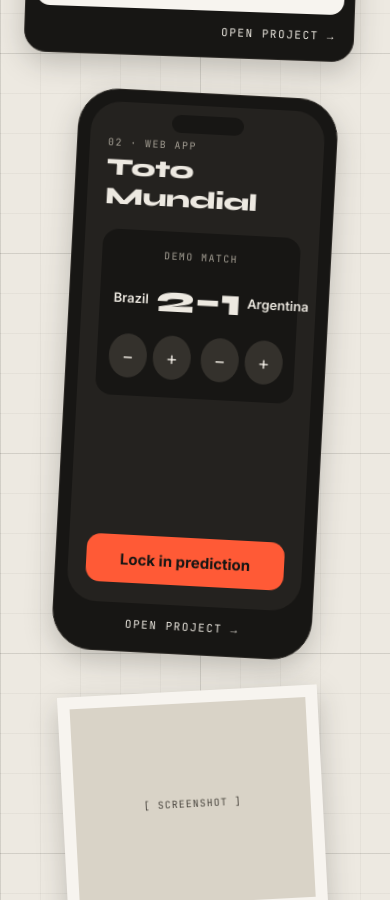
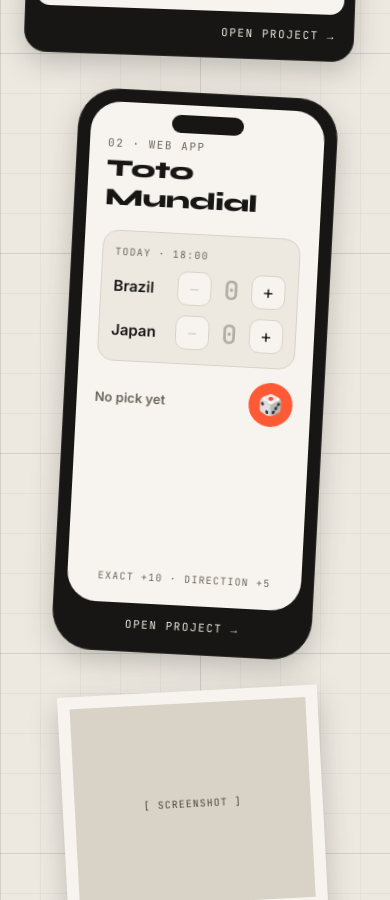
Before and after one commit to yoavm7-code/yoavmizrahi, a plain HTML site: page index.html in a window 390 px wide. Shown: the part 1211-2111 px from the top of the page. Drawn offline with Linux system fonts and the light colour scheme.

Commit message:
Match the desk's Toto Mundial phone to the real app
The desk phone showed an old made-up toy (Brazil 2-1 Argentina with a lock
button). It now shows the replica's main moment, small: Brazil vs Japan with
+ and - that save by themselves after a pause, undo, and the dice. Site palette
only. The project page's unreachable score picker is removed, and the pick
tests pause the clock so slow clicks can't save early.

Co-Authored-By: Claude Opus 5.5 <noreply@anthropic.com>

```diff
--- a/css/style.css
+++ b/css/style.css
@@ -270,16 +270,25 @@ body[data-theme="dark"] .site-header { border-color: var(--ink-line); }
 .phone__foot { display: flex; justify-content: center; padding-bottom: 2px; }
 
 /* Toto widget */
-.toto { display: flex; flex-direction: column; gap: 18px; flex: 1 1 auto; }
-.toto__match { background: var(--ink); border-radius: 16px; padding: 18px 12px; display: flex; flex-direction: column; gap: 14px; align-items: center; }
-.toto__teams { display: grid; grid-template-columns: minmax(0, 1fr) auto minmax(0, 1fr); gap: 6px; width: 100%; align-items: center; text-align: center; font-size: 13px; font-weight: 600; }
-.toto__score { font-family: var(--display); font-weight: 800; font-size: 38px; white-space: nowrap; }
-.phone--big .toto__score { font-size: 46px; }
-.toto__controls { display: grid; grid-template-columns: repeat(2, minmax(0, 1fr)); width: 100%; gap: 10px; }
-.toto__pair { display: flex; justify-content: center; gap: 6px; }
-.round { width: 44px; height: 44px; border-radius: 50%; border: 0; background: var(--ink-3); color: var(--paper); font-size: 18px; }
-.toto__lock { margin-top: auto; background: var(--accent); color: var(--ink); border: 0; border-radius: 14px; padding: 14px; min-height: 48px; font-weight: 700; font-size: 15px; }
-.toto__lock.is-locked { background: transparent; color: var(--accent); border: 1px solid var(--accent); }
+.phone__screen--paper { background: var(--paper-2); color: var(--ink); }
+.phone__screen--paper .phone__notch { background: var(--ink); }
+.toto { display: flex; flex-direction: column; gap: 14px; flex: 1 1 auto; }
+.toto__card { display: flex; flex-direction: column; gap: 10px; padding: 14px 12px; border: 1px solid var(--line); border-radius: 16px; background: var(--paper); }
+.toto__when { font-family: var(--mono); font-size: 10px; letter-spacing: .12em; color: var(--muted); }
+.toto__row { display: flex; align-items: center; gap: 8px; }
+.toto__name { flex: 1; min-width: 0; font-weight: 600; font-size: 15px; overflow: hidden; text-overflow: ellipsis; white-space: nowrap; }
+.toto__step { position: relative; flex: none; width: 34px; height: 34px; border: 1px solid var(--line); border-radius: 10px; background: var(--paper-2); color: var(--ink); font-size: 18px; line-height: 1; }
+.toto__step::after { content: ""; position: absolute; inset: -5px; }
+.toto__step:disabled { color: var(--line); cursor: default; }
+.toto__goals { width: 24px; text-align: center; font-family: var(--mono); font-weight: 500; font-size: 26px; line-height: 1; }
+.toto.is-empty .toto__goals { color: var(--muted); opacity: .45; }
+.toto__foot { display: flex; align-items: center; justify-content: space-between; gap: 8px; min-height: 44px; }
+.toto__status { display: inline-flex; align-items: center; gap: 6px; font-size: 13px; font-weight: 600; color: var(--muted); }
+.toto__spin { width: 12px; height: 12px; border: 2px solid var(--line); border-top-color: var(--accent); border-radius: 50%; animation: toto-spin .7s linear infinite; }
+@keyframes toto-spin { to { transform: rotate(360deg); } }
+.toto__undo { min-height: 32px; padding: 0 4px; border: 0; background: none; color: var(--ink); font-weight: 700; text-decoration: underline; text-decoration-color: var(--accent); text-underline-offset: 3px; cursor: pointer; }
+.toto__dice { flex: none; width: 44px; height: 44px; border: 0; border-radius: 50%; background: var(--accent); font-size: 20px; line-height: 1; }
+.toto__rule { margin-top: auto; font-family: var(--mono); font-size: 10px; letter-spacing: .12em; color: var(--muted); text-align: center; }
 
 /* Monitor */
 .monitor { width: 560px; background: var(--ink); border-radius: 22px; padding: 16px 16px 12px; border: 1px solid var(--ink-line); display: flex; flex-direction: column; gap: 10px; }
--- a/index.html
+++ b/index.html
@@ -7,7 +7,7 @@
 <title>Yoav Mizrahi - Products &amp; films, built with AI</title>
 <meta name="description" content="Portfolio of Yoav Mizrahi: products and films, built with AI.">
 <meta name="theme-color" content="#EDE9E1">
-<meta name="build" content="local-mwt8z9oc">
+<meta name="build" content="local-mwt9u52k">
 <link rel="canonical" href="https://yoavmizrahi.com/">
 <meta property="og:url" content="https://yoavmizrahi.com/">
 <meta property="og:type" content="website">
@@ -65,9 +65,9 @@
       <!-- Toto Mundial -->
       <div class="obj" data-obj="work:toto" data-x="450" data-y="40" data-r="4" data-m="5" data-cursor="drag">
         <div class="phone settle d2">
-          <div class="phone__screen">
+          <div class="phone__screen phone__screen--paper">
             <span class="phone__notch" aria-hidden="true"></span>
-            <div class="stack-4"><span class="label label--dark">02 · WEB APP</span><span class="phone__title">Toto Mundial</span></div>
+            <div class="stack-4"><span class="label">02 · WEB APP</span><span class="phone__title">Toto Mundial</span></div>
             <div class="toto" data-widget="toto"></div>
           </div>
           <div class="phone__foot"><a class="uline mono-link mono-link--light" href="#/work/toto">OPEN PROJECT →</a></div>
--- a/js/main.js
+++ b/js/main.js
@@ -242,34 +242,81 @@
     });
   }
 
-  /* ---------- Toto demo (shared state) ---------- */
-  var toto = { home: 2, away: 1, locked: false };
+  /* ---------- Toto demo: a pocket match pick (all instances share state) ---------- */
+  /* The replica's main moment, small: Brazil vs Japan, + and - set the score, and it saves by itself
+     after a pause, with undo, as in the video. The dice picks a random score. */
+  var TOTO_TEAMS = ['Brazil', 'Japan'];
+  var toto = { pick: null, saved: null, undoTo: undefined, state: 'none', timer: null };
+  function totoScore(s) { return s[0] + '-' + s[1]; }
+  /* Builds a widget once, so focus stays on the button that was pressed and the status is announced. */
+  function buildToto(root) {
+    var card = document.createElement('div');
+    card.className = 'toto__card';
+    card.innerHTML = '<span class="toto__when">TODAY · 18:00</span>';
+    TOTO_TEAMS.forEach(function (name, side) {
+      var row = document.createElement('div');
+      row.className = 'toto__row';
+      row.innerHTML = '<span class="toto__name"></span>' +
+        '<button class="btn toto__step" type="button" data-t="' + side + ':-1">−</button>' +
+        '<b class="toto__goals" data-goals="' + side + '"></b>' +
+        '<button class="btn toto__step" type="button" data-t="' + side + ':1">+</button>';
+      row.querySelector('.toto__name').textContent = name;
+      row.querySelectorAll('[data-t]').forEach(function (btn, k) { btn.setAttribute('aria-label', name + (k ? ': one goal more' : ': one goal fewer')); });
+      card.appendChild(row);
+    });
+    var foot = document.createElement('div');
+    foot.className = 'toto__foot';
+    foot.innerHTML = '<span class="toto__status" role="status" aria-live="polite"></span>' +
+      '<button class="btn toto__dice" type="button" data-t="dice" aria-label="Surprise me: a random score">🎲</button>';
+    root.replaceChildren(card, foot, Object.assign(document.createElement('span'), { className: 'toto__rule', textContent: 'EXACT +10 · DIRECTION +5' }));
+  }
   function renderToto() {
-    var score = toto.home + '–' + toto.away;
+    var shown = toto.pick || [0, 0];
     $$('[data-widget="toto"]').forEach(function (root) {
-      root.innerHTML =
-        '<div class="toto__match"><span class="label label--dark">DEMO MATCH</span>' +
-        '<div class="toto__teams"><span>Brazil</span><span class="toto__score">' + score + '</span><span>Argentina</span></div>' +
-        '<div class="toto__controls">' +
-          '<div class="toto__pair"><button class="btn round" type="button" data-t="home:-1" aria-label="Brazil score down">−</button><button class="btn round" type="button" data-t="home:1" aria-label="Brazil score up">+</button></div>' +
-          '<div class="toto__pair"><button class="btn round" type="button" data-t="away:-1" aria-label="Argentina score down">−</button><button class="btn round" type="button" data-t="away:1" aria-label="Argentina score up">+</button></div>' +
-        '</div></div>' +
-        (toto.locked
-          ? '<button class="btn toto__lock is-locked" type="button" data-t="unlock">Locked ✓ ' + score + ' · change</button>'
-          : '<button class="btn toto__lock" type="button" data-t="lock">Lock in prediction</button>');
+      if (!$('.toto__card', root)) buildToto(root);
+      root.classList.toggle('is-empty', !toto.pick);
+      $$('[data-goals]', root).forEach(function (el) { el.textContent = String(shown[+el.getAttribute('data-goals')]); });
+      $$('[data-t$=":-1"]', root).forEach(function (btn) { btn.disabled = !toto.pick || shown[+btn.getAttribute('data-t').charAt(0)] === 0; });
+      var status = $('.toto__status', root);
+      if (toto.state === 'pending' || toto.state === 'saving') status.innerHTML = '<span class="toto__spin" aria-hidden="true"></span>Saving…';
+      else if (toto.state === 'saved') {
+        status.textContent = '✓ Saved ' + totoScore(toto.saved);
+        if (toto.undoTo !== undefined) status.insertAdjacentHTML('beforeend', ' <button class="toto__undo" type="button" data-t="undo">Undo</button>');
+      } else status.textContent = toto.state === 'removed' ? 'Pick removed' : 'No pick yet';
     });
+  }
+  /* Every change waits a moment, then saves. The first change after a save remembers what to undo to. */
+  function setToto(pick) {
+    if (toto.state !== 'pending' && toto.state !== 'saving') toto.undoTo = toto.saved;
+    toto.pick = pick;
+    toto.state = 'pending';
+    clearTimeout(toto.timer);
+    toto.timer = setTimeout(function () {
+      toto.state = 'saving';
+      renderToto();
+      toto.timer = setTimeout(function () { toto.saved = toto.pick.slice(); toto.state = 'saved'; renderToto(); }, 450);
+    }, 600);
+    renderToto();
   }
   document.addEventListener('click', function (e) {
     var b = e.target.closest('[data-t]');
     if (!b) return;
     var a = b.getAttribute('data-t');
-    if (a === 'lock') toto.locked = true;
-    else if (a === 'unlock') toto.locked = false;
-    else if (!toto.locked) {
+    if (a === 'undo') {
+      clearTimeout(toto.timer);
+      toto.pick = toto.undoTo ? toto.undoTo.slice() : null;
+      toto.saved = toto.pick;
+      toto.state = toto.pick ? 'saved' : 'removed';
+      toto.undoTo = undefined;
+      renderToto();
+    } else if (a === 'dice') {
+      setToto([Math.floor(Math.random() * 4), Math.floor(Math.random() * 4)]);
+    } else {
       var p = a.split(':');
-      toto[p[0]] = Math.max(0, Math.min(9, toto[p[0]] + parseInt(p[1], 10)));
+      var next = (toto.pick || [0, 0]).slice();
+      next[+p[0]] = Math.max(0, Math.min(9, next[+p[0]] + parseInt(p[1], 10)));
+      setToto(next);
     }
-    renderToto();
   });
   renderToto();
 
--- a/js/render.js
+++ b/js/render.js
@@ -160,9 +160,9 @@ function deskWork(w, i, order, paths) {
   } else if (w.style === 'phone') {
     body = html`
         <div class="phone settle ${delay}">
-          <div class="phone__screen">
+          <div class="${'phone__screen' + (w.demo === 'toto' ? ' phone__screen--paper' : '')}">
             <span class="phone__notch" aria-hidden="true"></span>
-            <div class="stack-4"><span class="label label--dark">${label}</span><span class="phone__title">${w.title}</span></div>
+            <div class="stack-4"><span class="${'label' + (w.demo === 'toto' ? '' : ' label--dark')}">${label}</span><span class="phone__title">${w.title}</span></div>
             ${w.demo === 'toto' ? new Raw('<div class="toto" data-widget="toto"></div>') : html`<div class="frame frame--phone">${mediaEl(w.media, paths) || html`<span class="frame__empty mono">[ SCREENSHOT ]</span>`}</div>`}
           </div>
           <div class="phone__foot">${open}</div>
@@ -317,7 +317,7 @@ function stageObject(w, paths) {
         <div class="phone__screen">
           <span class="phone__notch" aria-hidden="true"></span>
           <span class="phone__title">${w.title}</span>
-          ${w.demo === 'toto' ? new Raw('<div class="toto" data-widget="toto"></div>') : html`<div class="frame frame--phone">${mediaEl(w.media, paths, true) || html`<span class="frame__empty mono">[ SCREENSHOT OR SCREEN RECORDING ]</span>`}</div>`}
+          <div class="frame frame--phone">${mediaEl(w.media, paths, true) || html`<span class="frame__empty mono">[ SCREENSHOT OR SCREEN RECORDING ]</span>`}</div>
         </div>
       </div>`;
   }
```
Also changed, not shown: CLAUDE.md (+1 -1 lines), tests/browser/site.spec.mjs (+22 -13 lines), tests/browser/toto.spec.mjs (+1 -0 lines).
